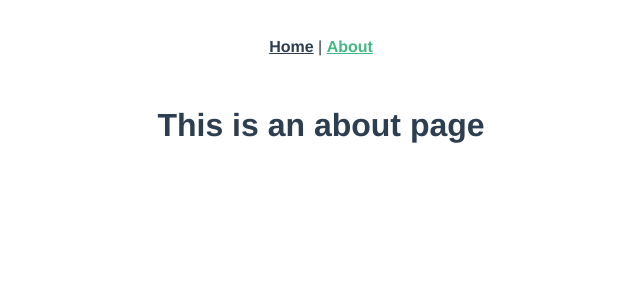
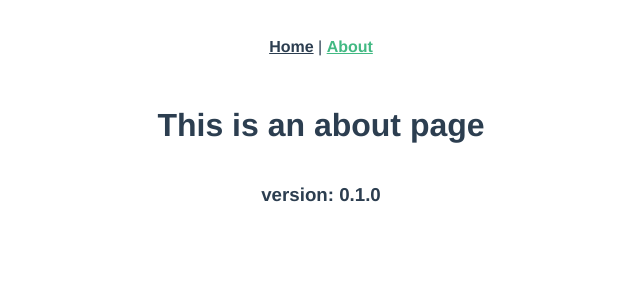
Before and after one commit to mike3293/Projects, a Vue app in the folder vue-project/: page /about in a window 1280 px wide. Shown: the top 300 px of the page, without its empty margins (319-959 px from the left). Built offline with nearby package versions, Linux system fonts and the light colour scheme.

Commit message:
Setup vue cli project

```diff
--- a/vue-project/package.json
+++ b/vue-project/package.json
@@ -3,7 +3,7 @@
   "version": "0.1.0",
   "private": true,
   "scripts": {
-    "serve": "vue-cli-service serve",
+    "dev": "vue-cli-service serve",
     "build": "vue-cli-service build",
     "lint": "vue-cli-service lint"
   },
--- a/vue-project/src/App.vue
+++ b/vue-project/src/App.vue
@@ -8,11 +8,10 @@
   </div>
 </template>
 
-<style>
+<style lang="scss">
+@import './variables.scss';
 #app {
-  font-family: 'Avenir', Helvetica, Arial, sans-serif;
-  -webkit-font-smoothing: antialiased;
-  -moz-osx-font-smoothing: grayscale;
+  font-family: $avenir;
   text-align: center;
   color: #2c3e50;
 }
--- a/vue-project/src/components/HelloWorld.vue
+++ b/vue-project/src/components/HelloWorld.vue
@@ -1,8 +1,8 @@
 <template>
   <div class="hello">
-    <h1 class = "h3">
+    <h1 class = "block">
       {{ msg }}
-      <span class="h3__element">40px</span>
+      <span class="block__element">40px</span>
     </h1>
     <p>
       For a guide and recipes on how to configure / customize this project,<br>
@@ -42,13 +42,17 @@ export default {
 </script>
 
 <!-- Add "scoped" attribute to limit CSS to this component only -->
-<style scoped>
-.h3 {
+<style lang="scss">
+.block {
   margin: 40px 0 0;
 
   &__element {
     font-size: 80px;
   }
+}
+
+h3 {
+  margin: 40px 0 0;
 }
 ul {
   list-style-type: none;
--- /dev/null
+++ b/vue-project/src/variables.scss
@@ -0,0 +1 @@
+$avenir: 'Avenir', Helvetica, Arial, sans-serif;
--- a/vue-project/src/views/About.vue
+++ b/vue-project/src/views/About.vue
@@ -1,5 +1,14 @@
 <template>
   <div class="about">
     <h1>This is an about page</h1>
+    <h3 v-if="version">version: {{version}}</h3>
   </div>
 </template>
+
+<script>
+export default {
+  data: function() {
+    return {version: process.env.VUE_APP_VERSION}
+  }
+}
+</script>
--- a/vue-project/src/views/Home.vue
+++ b/vue-project/src/views/Home.vue
@@ -1,6 +1,5 @@
 <template>
   <div class="home">
-    <img alt="Vue logo" src="../assets/logo.png">
     <HelloWorld msg="Welcome to Your Vue.js App"/>
   </div>
 </template>
```
Also changed, not shown: 1 other file (tests, documents, lock files or other folders).
